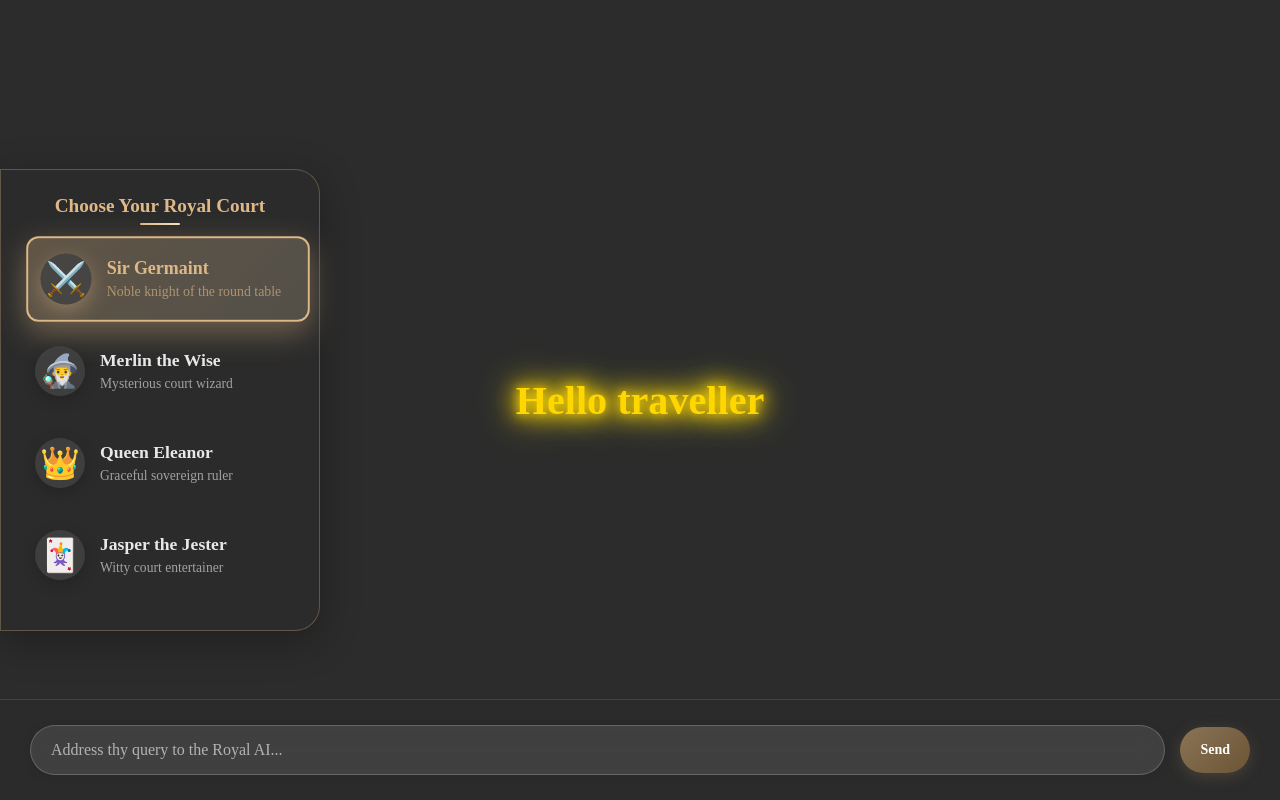
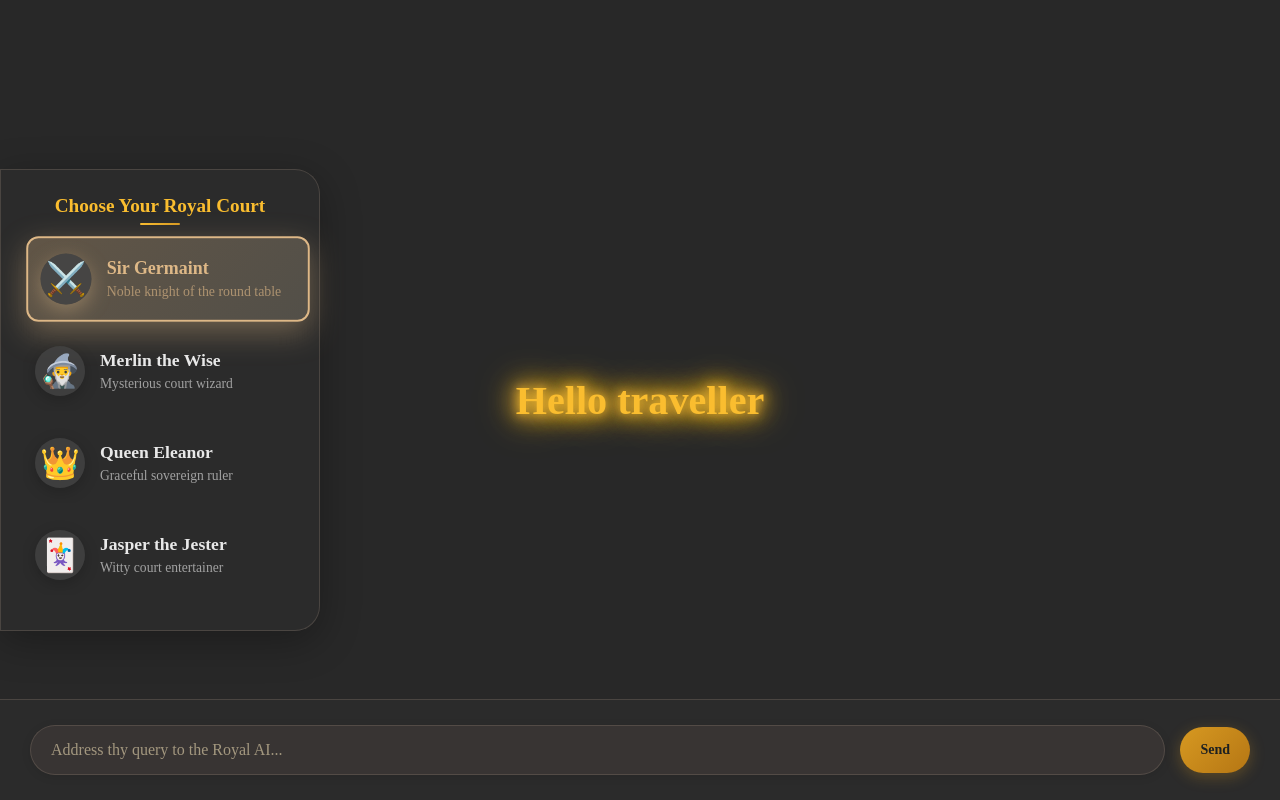
Before and after one commit to surajssc1232/royalai, a Flask app: page / in a window 1280 px wide. Run offline with Flask 3, Linux system fonts and the light colour scheme; some libraries are stand-ins or nearby versions.

Commit message:
dots updated

```diff
--- a/templates/index.html
+++ b/templates/index.html
@@ -5,7 +5,7 @@
     <meta name="viewport" content="width=device-width, initial-scale=1.0">
     <!-- Add showdown library for markdown parsing -->
     <script src="https://cdnjs.cloudflare.com/ajax/libs/showdown/2.1.0/showdown.min.js"></script>
-    <link rel="stylesheet" href="https://cdnjs.cloudflare.com/ajax/libs/highlight.js/11.9.0/styles/github-dark.min.css">
+    <link rel="stylesheet" href="https://cdnjs.cloudflare.com/ajax/libs/highlight.js/11.9.0/styles/base16/gruvbox-dark-hard.min.css">
     <script src="https://cdnjs.cloudflare.com/ajax/libs/highlight.js/11.9.0/highlight.min.js"></script>
     <!-- Add common languages you want to support -->
     <script src="https://cdnjs.cloudflare.com/ajax/libs/highlight.js/11.9.0/languages/python.min.js"></script>
@@ -21,7 +21,7 @@
 
         body {
             font-family: 'Times New Roman', serif;
-            background: #2c2c2c;
+            background: #282828;
             min-height: 100vh;
             display: flex;
             flex-direction: column;
@@ -58,7 +58,7 @@
             flex: 1;
             overflow-y: auto;
             padding: 30px;
-            background: #2c2c2c;
+            background: #282828;
             display: flex;
             flex-direction: column;
             gap: 20px;
@@ -210,7 +210,7 @@
             padding: 25px 30px;
             background: rgba(44, 44, 44, 0.95);
             backdrop-filter: blur(10px);
-            border-top: 1px solid rgba(255, 255, 255, 0.1);
+            border-top: 1px solid rgba(146, 131, 116, 0.3);
             border-radius: 0;
         }
 
@@ -224,26 +224,26 @@
         #user-input {
             flex: 1;
             padding: 15px 20px;
-            border: 1px solid rgba(255, 255, 255, 0.2);
+            border: 1px solid rgba(146, 131, 116, 0.3);
             border-radius: 25px;
             font-family: 'Times New Roman', serif;
             font-size: 16px;
-            background: rgba(255, 255, 255, 0.1);
+            background: rgba(60, 56, 54, 0.8);
             backdrop-filter: blur(10px);
             transition: all 0.3s ease;
             box-shadow: 0 2px 10px rgba(0, 0, 0, 0.1);
-            color: #ffffff;
+            color: #ebdbb2;
         }
 
         #user-input::placeholder {
-            color: rgba(255, 255, 255, 0.6);
+            color: rgba(235, 219, 178, 0.6);
         }
 
         #user-input:focus {
             outline: none;
-            border-color: rgba(222, 184, 135, 0.5);
-            box-shadow: 0 0 0 2px rgba(222, 184, 135, 0.2), 0 4px 15px rgba(0, 0, 0, 0.2);
-            background: rgba(255, 255, 255, 0.15);
+            border-color: rgba(215, 153, 33, 0.5);
+            box-shadow: 0 0 0 2px rgba(215, 153, 33, 0.2), 0 4px 15px rgba(0, 0, 0, 0.2);
+            background: rgba(60, 56, 54, 0.9);
         }
 
         .button-group {
@@ -253,8 +253,8 @@
 
         button {
             padding: 15px 20px;
-            background: linear-gradient(135deg, #8b7355, #6b5535);
-            color: white;
+            background: linear-gradient(135deg, #d79921, #b57614);
+            color: #1d2021;
             border: none;
             border-radius: 25px;
             cursor: pointer;
@@ -262,7 +262,7 @@
             font-size: 14px;
             font-weight: 600;
             transition: all 0.3s cubic-bezier(0.4, 0, 0.2, 1);
-            box-shadow: 0 4px 15px rgba(139, 115, 85, 0.3);
+            box-shadow: 0 4px 15px rgba(215, 153, 33, 0.3);
             position: relative;
             overflow: hidden;
             white-space: nowrap;
@@ -275,7 +275,7 @@
             left: -100%;
             width: 100%;
             height: 100%;
-            background: linear-gradient(90deg, transparent, rgba(255, 255, 255, 0.2), transparent);
+            background: linear-gradient(90deg, transparent, rgba(235, 219, 178, 0.2), transparent);
             transition: left 0.5s ease;
         }
 
@@ -582,12 +582,12 @@
             transform: translate(-50%, -50%);
             font-size: 2.5em;
             font-family: 'Times New Roman', serif;
-            color: #ffd700;
+            color: #fabd2f;
             text-shadow:
-                0 0 10px #ffd700,
-                0 0 20px #ffd700,
-                0 0 30px #ffd700,
-                0 0 40px #ffd700;
+                0 0 10px #fabd2f,
+                0 0 20px #fabd2f,
+                0 0 30px #fabd2f,
+                0 0 40px #fabd2f;
             animation: welcomeGlow 3s ease-in-out infinite alternate;
             z-index: 100;
             pointer-events: none;
@@ -644,19 +644,19 @@
             @keyframes welcomeGlow {
                 0% {
                     text-shadow:
-                        0 0 8px #ffd700,
-                        0 0 16px #ffd700,
-                        0 0 24px #ffd700,
-                        0 0 32px #ffd700;
+                        0 0 8px #fabd2f,
+                        0 0 16px #fabd2f,
+                        0 0 24px #fabd2f,
+                        0 0 32px #fabd2f;
                     transform: translate(-50%, -50%) scale(1);
                 }
                 100% {
                     text-shadow:
-                        0 0 16px #ffd700,
-                        0 0 24px #ffd700,
-                        0 0 32px #ffd700,
-                        0 0 40px #ffd700,
-                        0 0 48px #ffd700;
+                        0 0 16px #fabd2f,
+                        0 0 24px #fabd2f,
+                        0 0 32px #fabd2f,
+                        0 0 40px #fabd2f,
+                        0 0 48px #fabd2f;
                     transform: translate(-50%, -50%) scale(1.03);
                 }
             }
@@ -803,7 +803,7 @@
             backdrop-filter: blur(20px);
             border-radius: 0 25px 25px 0;
             box-shadow: 0 10px 40px rgba(0, 0, 0, 0.3);
-            border: 1px solid rgba(222, 184, 135, 0.3);
+            border: 1px solid rgba(146, 131, 116, 0.3);
             padding: 25px 20px;
             transition: all 0.4s cubic-bezier(0.4, 0, 0.2, 1);
             pointer-events: all;
@@ -816,7 +816,7 @@
 
         .personality-selector h3 {
             font-size: 1.2em;
-            color: #deb887;
+            color: #fabd2f;
             margin: 0 0 20px 0;
             text-align: center;
             font-weight: 600;
@@ -831,7 +831,7 @@
             transform: translateX(-50%);
             width: 40px;
             height: 2px;
-            background: linear-gradient(to right, #deb887, #f4e4c1);
+            background: linear-gradient(to right, #fabd2f, #d79921);
             border-radius: 1px;
         }
 
```
Also changed, not shown: other parts of templates/index.html (+47 -47 lines), templates/login.html (+18 -17 lines).
